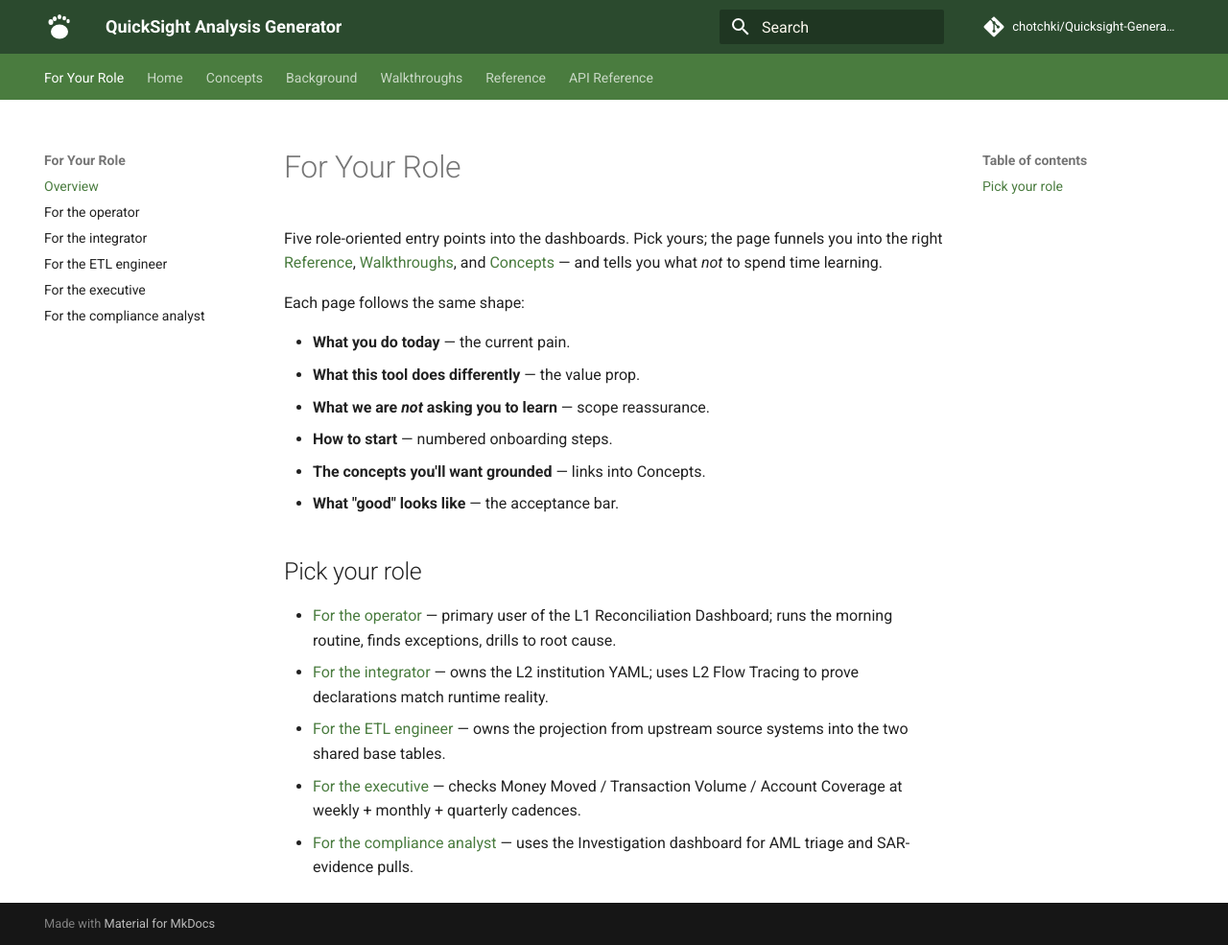
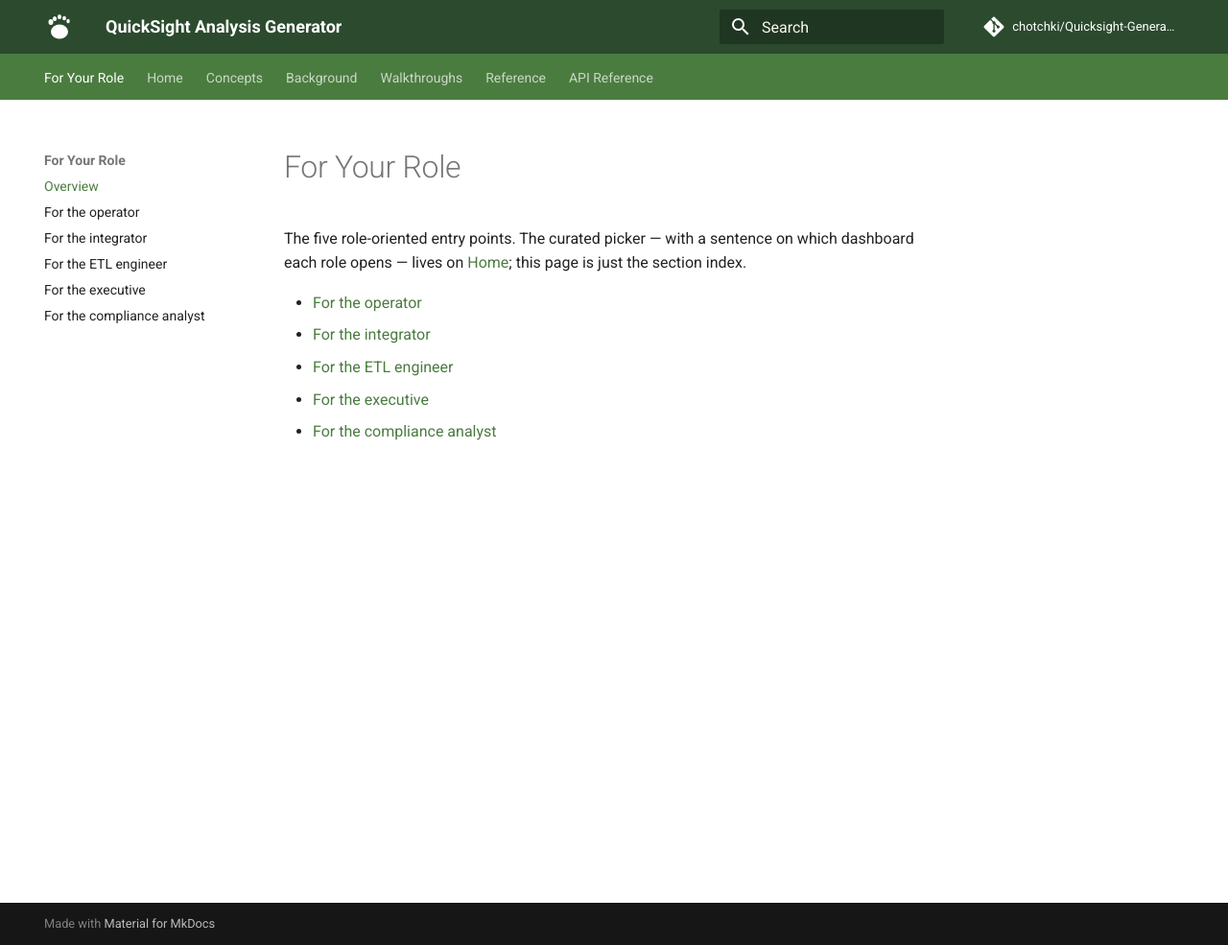
Before and after one commit to chotchki/Quicksight-Generator, an MkDocs documentation site: the page built from src/quicksight_gen/docs/for-your-role/index.md, in a window 1280 px wide and 985 px high. Shown: the whole window at 96% size. Built offline with MkDocs 1.6.1 and Material for MkDocs 9.7.7, drawn with Linux system fonts in a browser that asks for light colours; comment, search, counter and statistics services are not loaded.

Commit message:
Q.2.b.exec.3 — gut for-your-role/index.md to terse pointer
User pick: Option A. Removed the "shape of each role page" preamble
(redundant with the role pages themselves) and the "Pick your role"
duplicate of Home. Page is now a one-sentence pointer at Home plus
a compact list of the 5 role pages. Section URL `/for-your-role/`
stays stable so any inbound links keep working.

mkdocs build --strict: clean.

Co-Authored-By: Claude Opus 4.7 <noreply@anthropic.com>

```diff
--- a/src/quicksight_gen/docs/for-your-role/index.md
+++ b/src/quicksight_gen/docs/for-your-role/index.md
@@ -1,33 +1,11 @@
 # For Your Role
 
-Five role-oriented entry points into the dashboards. Pick yours;
-the page funnels you into the right
-[Reference](../reference/index.md),
-[Walkthroughs](../walkthroughs/index.md), and
-[Concepts](../concepts/index.md) — and tells you what *not* to
-spend time learning.
+The five role-oriented entry points. The curated picker — with a
+sentence on which dashboard each role opens — lives on
+[Home](../index.md); this page is just the section index.
 
-Each page follows the same shape:
-
-- **What you do today** — the current pain.
-- **What this tool does differently** — the value prop.
-- **What we are *not* asking you to learn** — scope reassurance.
-- **How to start** — numbered onboarding steps.
-- **The concepts you'll want grounded** — links into Concepts.
-- **What "good" looks like** — the acceptance bar.
-
-## Pick your role
-
-- [For the operator](operator.md) — primary user of the L1
-  Reconciliation Dashboard; runs the morning routine, finds
-  exceptions, drills to root cause.
-- [For the integrator](integrator.md) — owns the L2 institution
-  YAML; uses L2 Flow Tracing to prove declarations match runtime
-  reality.
-- [For the ETL engineer](etl-engineer.md) — owns the projection
-  from upstream source systems into the two shared base tables.
-- [For the executive](executive.md) — checks Money Moved /
-  Transaction Volume / Account Coverage at weekly + monthly +
-  quarterly cadences.
-- [For the compliance analyst](compliance-analyst.md) — uses the
-  Investigation dashboard for AML triage and SAR-evidence pulls.
+- [For the operator](operator.md)
+- [For the integrator](integrator.md)
+- [For the ETL engineer](etl-engineer.md)
+- [For the executive](executive.md)
+- [For the compliance analyst](compliance-analyst.md)
```
Also changed, not shown: PLAN.md (+5 -4 lines).
